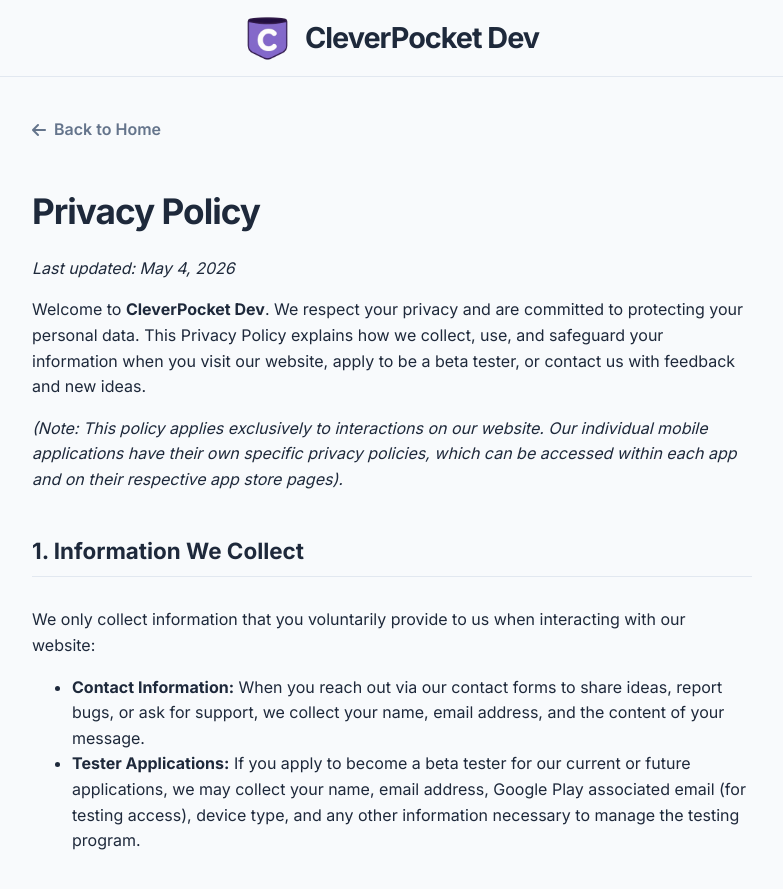
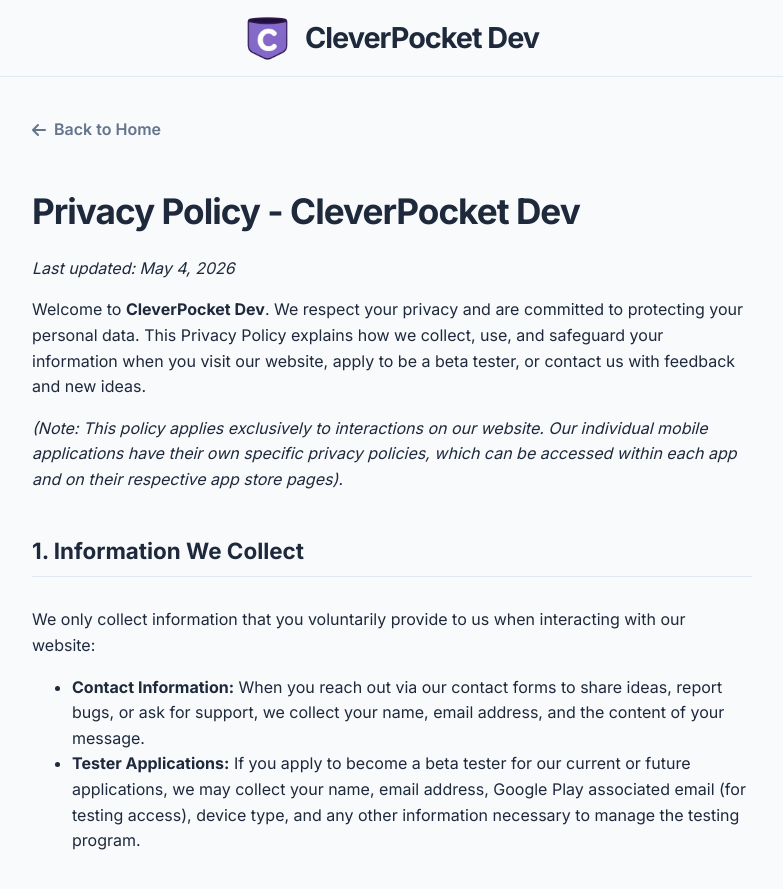
Before and after one commit to digitalcreat0r/sitoweb, a Jekyll site: the page built from privacy-policy.md, in a window 1280 px wide and 900 px high. Shown: the top 889 px of the window, without its empty margins (248-1031 px from the left). Built offline with Jekyll 4.4.1, drawn with Linux system fonts in a browser that asks for light colours.

Commit message:
integrazione privacy policy

```diff
--- a/privacy-policy.md
+++ b/privacy-policy.md
@@ -1,8 +1,8 @@
 ---
 layout: document
-title: Privacy Policy - CleverPocket Dev
+title: Privacy Policy
 ---
-# Privacy Policy
+# Privacy Policy - CleverPocket Dev
 
 *Last updated: May 4, 2026*
 
--- a/terms-of-use.md
+++ b/terms-of-use.md
@@ -2,7 +2,7 @@
 layout: document
 title: Terms of Use
 ---
-# Terms of Use
+# Terms of Use - CleverPocket Dev
 
 *Last updated: May 4, 2026*
 
```
